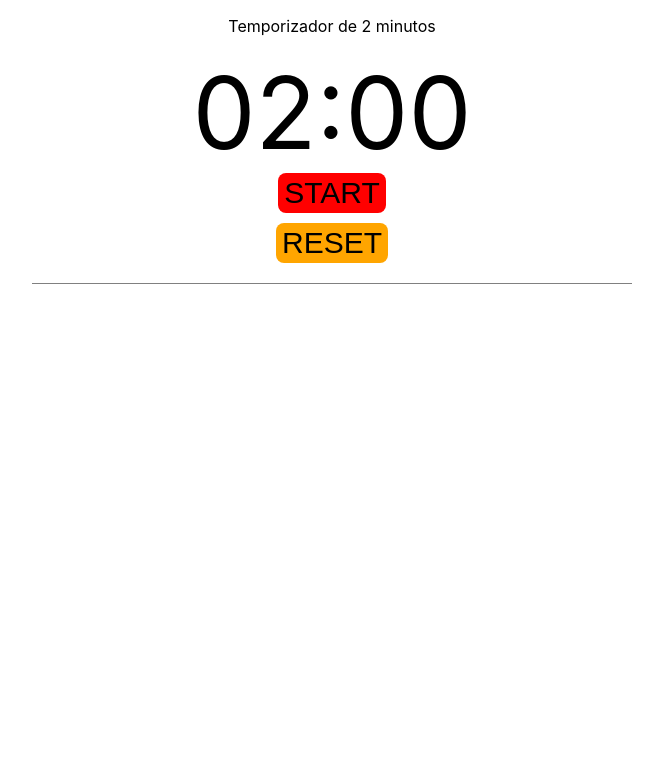
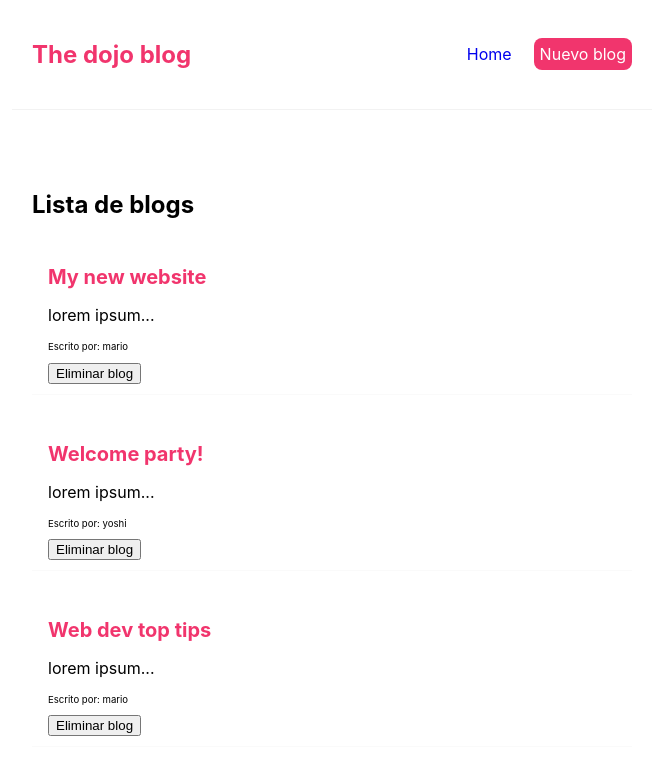
Before and after one commit to PepeAliasJose/ReactApp, a React (Create React App) app in the folder reactapp/: page / in a window 1280 px wide. Shown: the top 774 px of the page, without its empty margins (308-971 px from the left). Built offline with nearby package versions, Linux system fonts and the light colour scheme.

Commit message:
Tutorial hasta 11

```diff
--- a/reactapp/package.json
+++ b/reactapp/package.json
@@ -1,5 +1,5 @@
 {
-  "name": "reactapp",
+  "name": "dojo-blog",
   "version": "0.1.0",
   "private": true,
   "dependencies": {
--- a/reactapp/src/App.js
+++ b/reactapp/src/App.js
@@ -1,12 +1,14 @@
-import Reloj from './Reloj';
-import './App.css';
+import Navbar from './Navbar';
+import Home from './Home';
 
 function App() {
+
   return (
     <div className="App">
-      <center>
-        <Reloj/>
-      </center>
+      <Navbar/> {/*Componente navbar creado antes*/}
+      <div className="content">
+        <Home/> {/*Componente home*/}
+      </div>
     </div>
   );
 }
--- /dev/null
+++ b/reactapp/src/BlogList.js
@@ -0,0 +1,21 @@
+const BlogList = ({blogs,title,handleDelete}) => {
+
+    return (
+        <div className="blog-list">
+            <h2>{title}</h2>
+            {/*Map un diccionario*/}
+            {blogs.map((blog) => (
+                <div className="blog-preview" key={blog.id} >
+                <h2>{blog.title}</h2>
+                <p> {blog.body} </p>
+                <p style={{
+                    fontSize: "60%"
+                }}> Escrito por: {blog.author} </p>
+                <button onClick={() => handleDelete(blog.id)}>Eliminar blog</button>
+            </div>
+            ))}
+        </div>
+    );
+}
+
+export default BlogList;
--- /dev/null
+++ b/reactapp/src/Home.js
@@ -0,0 +1,35 @@
+import { useState,useEffect } from "react";
+import BlogList from "./BlogList";
+
+const Home = () => {
+
+    const [blogs,setBlogs] = useState([
+        { title: 'My new website', body: 'lorem ipsum...', author: 'mario', id: 1 },
+        { title: 'Welcome party!', body: 'lorem ipsum...', author: 'yoshi', id: 2 },
+        { title: 'Web dev top tips', body: 'lorem ipsum...', author: 'mario', id: 3 }
+    ])
+
+    //function que ejecuta el componente
+    const handleDelete = (id) =>{
+
+        const newBlog = blogs.filter(blog => blog.id !== id);
+        setBlogs(newBlog);
+
+    }
+
+
+    return (
+        <div className="home">
+
+            <BlogList blogs={blogs}  title={"Lista de blogs"} handleDelete={handleDelete}/>
+
+        </div>
+     );
+
+     //{/*Props*/}
+     //<BlogList blogs={blogs}  title={"Lista de blogs"} handleDelete={handleDelete}/>
+     //{/*ARROW FUNCTION que devuelve true o false para el filtro*/}
+     //<BlogList blogs={blogs.filter((blog) => blog.author === 'yoshi') }  title={"Lista filtrada"}/>
+}
+
+export default Home;
--- /dev/null
+++ b/reactapp/src/Navbar.js
@@ -0,0 +1,17 @@
+const Navbar = () => {
+    return (
+        <nav className="navbar">
+            <h1>The dojo blog </h1>
+            <div className="links">
+                <a href="/">Home</a>
+                <a href="/create" style={{
+                    color:'white' ,
+                    backgroundColor: '#f1356d',
+                    borderRadius: '8px'
+                }}>Nuevo blog</a>
+            </div>
+        </nav>
+    );
+}
+
+export default Navbar;
--- a/reactapp/src/Reloj.js
+++ /dev/null
@@ -1,117 +0,0 @@
-import { useState } from 'react';
-
-//VARIABLES GLOBALES
-
-//TIEMPO DE CUENTA ATRAS
-var min = 2;
-var sec = 0;
-
-
-
-const Reloj = () => {
-
-
-    //useState() para variables que cambien dinamicamente
-    const [time,setTime] = useState(
-        `${min < 10 ? `0${min}` : min}:${sec < 10 ? `0${sec}` : sec}`
-    );
-
-    const [isstart,setisstart] = useState(false)           //NO INICIADO
-    const [intervalId, setIntervalId] = useState(null);    //INTERVALO 0
-
-
-
-    //FUNCIONAMIENTO BASICO DEL RELOJ
-    const mainReloj = () => {
-        if(min > 0 || sec > 0){
-            if(sec === 0){
-
-                sec = 59;
-                min--;
-
-            }else{
-                sec--;
-            }
-            setTime(`${min < 10 ? `0${min}` : min}:${sec < 10 ? `0${sec}` : sec}`);
-        }else{
-            clearInterval(intervalId);
-        }
-    }
-
-    //INICIO DEL RELOJ Y PAUSA
-    const inicio = () => {
-        var button = document.getElementById("startButton");
-        if(!isstart && intervalId == null){
-            //SI NO ESTA INICIADO Y EL INTERVALO ES 0
-            setIntervalId(setInterval(mainReloj,1000));
-            button.innerHTML = "STOP";
-            setisstart(true);
-
-        }else{
-            if(!isstart){//Si no esta iniciado continua la ejecucion
-                continua();
-            }else{//Si lo esta pausa
-                pausa();
-            }
-        }
-    };
-
-    const pausa = () => {
-        var button = document.getElementById("startButton");
-        button.innerHTML = "START";
-        //PAUSA INTERVALO
-        clearInterval(intervalId);
-        setisstart(false);
-    }
-
-    const continua = () => {
-        var button = document.getElementById("startButton");
-        button.innerHTML = "STOP";
-        //INICIA INTERVALO
-        setIntervalId(setInterval(mainReloj,1000));
-        setisstart(true);
-    }
-
-    const reset = () => {
-        min = 2;
-        sec = 0;
-        setTime(`${min < 10 ? `0${min}` : min}:${sec < 10 ? `0${sec}` : sec}`);
-    }
-
-    //Devuelve el reloj
-    return (
-        <div className='reloj' style={{
-            borderBottom: "solid 1px gray",
-            paddingBottom: "20px",
-            width: "600px"
-        }}>
-            <p>Temporizador de 2 minutos</p>
-            <div className='' style={{
-                fontSize: "100px",
-                fontStyle: "bolder"
-            }}>{time}</div>
-            <div className='' >
-                {/*BOTON DE INICIO Y PAUSA*/}
-                <button onClick={inicio} id="startButton" style={{
-                    height: "40px",
-                    backgroundColor: "red",
-                    borderRadius: "8px",
-                    border: "0px",
-                    fontSize: "30px"
-                }}>START</button>
-                <br/>
-                {/*BOTON DE REINICIAR*/}
-                <button onClick={reset} id="resetButton" style={{
-                    marginTop: "10px",
-                    height: "40px",
-                    backgroundColor: "orange",
-                    borderRadius: "8px",
-                    border: "0px",
-                    fontSize: "30px"
-                }}>RESET</button>
-            </div>
-        </div>
-    );
-}
-
-export default Reloj;
--- a/reactapp/src/index.css
+++ b/reactapp/src/index.css
@@ -11,3 +11,47 @@ code {
   font-family: source-code-pro, Menlo, Monaco, Consolas, 'Courier New',
     monospace;
 }
+
+/* base styles */
+.navbar {
+  padding: 20px;
+  display: flex;
+  align-items: center;
+  max-width: 600px;
+  margin: 0 auto;
+  border-bottom: 1px solid #f2f2f2;
+}
+.navbar h1 {
+  color: #f1356d;
+}
+.navbar .links {
+  margin-left: auto;
+}
+.navbar a {
+  margin-left: 16px;
+  text-decoration: none;
+  padding: 6px;
+}
+.navbar a:hover {
+  color: #f1356d;
+}
+.content {
+  max-width: 600px;
+  margin: 40px auto;
+  padding: 20px;
+}
+
+/*Blog style*/
+.blog-preview{
+  padding: 10px 16px;
+  margin: 20px 0px;
+  border-bottom: 1px solid #fafafa;
+}
+.blog-preview:hover{
+  box-shadow: 1px 3px 5px rgba(0,0,0,0.1);
+}
+.blog-preview h2{
+  font-size: 20px;
+  color: #f1356d;
+  margin-bottom: 8px;
+}
--- a/reactapp/src/index.js
+++ b/reactapp/src/index.js
@@ -2,7 +2,7 @@ import React from 'react';
 import ReactDOM from 'react-dom/client';
 import './index.css';
 import App from './App';
-import reportWebVitals from './reportWebVitals';
+
 
 const root = ReactDOM.createRoot(document.getElementById('root'));
 root.render(
@@ -10,8 +10,3 @@ root.render(
     <App />
   </React.StrictMode>
 );
-
-// If you want to start measuring performance in your app, pass a function
-// to log results (for example: reportWebVitals(console.log))
-// or send to an analytics endpoint. Learn more: https://bit.ly/CRA-vitals
-reportWebVitals();
--- a/reactapp/src/reportWebVitals.js
+++ /dev/null
@@ -1,13 +0,0 @@
-const reportWebVitals = onPerfEntry => {
-  if (onPerfEntry && onPerfEntry instanceof Function) {
-    import('web-vitals').then(({ getCLS, getFID, getFCP, getLCP, getTTFB }) => {
-      getCLS(onPerfEntry);
-      getFID(onPerfEntry);
-      getFCP(onPerfEntry);
-      getLCP(onPerfEntry);
-      getTTFB(onPerfEntry);
-    });
-  }
-};
-
-export default reportWebVitals;
```
Also changed, not shown: reactapp/src/Contador.js (added, +21 -0 lines), reactapp/src/setupTests.js (deleted, +0 -5 lines), reactapp/src/logo.svg (deleted), 1 other file (tests, documents, lock files or other folders).
